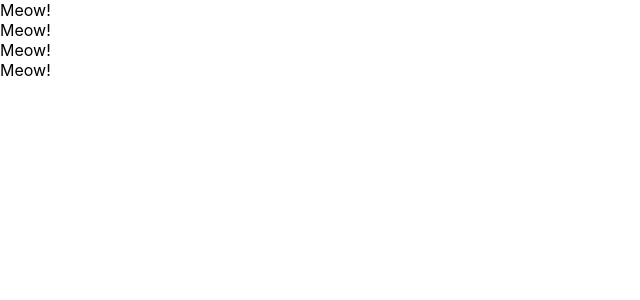
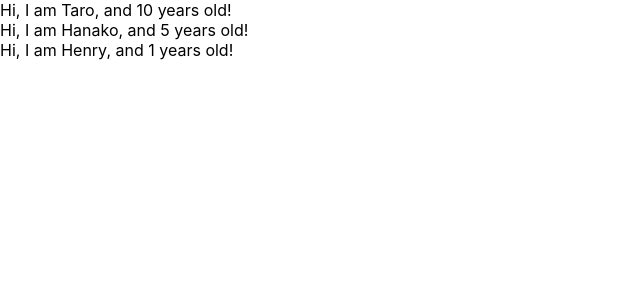
Before and after one commit to Atsushikeys/udemy-react-redux-crud-application, a React (Create React App) app: page / in a window 1280 px wide. Shown: the top 300 px of the page, without its empty margins (0-640 px from the left). Built offline with nearby package versions, Linux system fonts and the light colour scheme.

Commit message:
learn props of component

```diff
--- a/src/App.js
+++ b/src/App.js
@@ -1,32 +1,31 @@
 import React from 'react';
 
-/*
-class App extends Component{
-  render(){
-    return(
-      <React.Fragment>
-        <label htmlFor="bar">bar</label>
-        <input type="text" onChange={() => {console.log("I am clicked!")}}/>
-      </React.Fragment>
-    )
-  }
-}
-*/
+
 
 const App = () => {
+  const profiles = [
+    { name: "Taro", age: 10 },
+    { name: "Hanako", age: 5 },
+    { name: "Henry" }
+  ];
   return (
     <div>
-      <Cat/>
-      <Cat/>
-      <Cat/>
-      <Cat/>
+      {
+        profiles.map((profile, index) => {
+          return <User name={profile.name} age={profile.age} key={index} />
+        })
+      }
+
     </div>
   )
 }
 
-const Cat = () => {
-  return <div>Meow!</div>
+const User = (props) => {
+  return <div>Hi, I am {props.name}, and {props.age} years old! </div>
 }
 
+User.defaultProps = {
+  age: 1
+}
 
 export default App;
```
